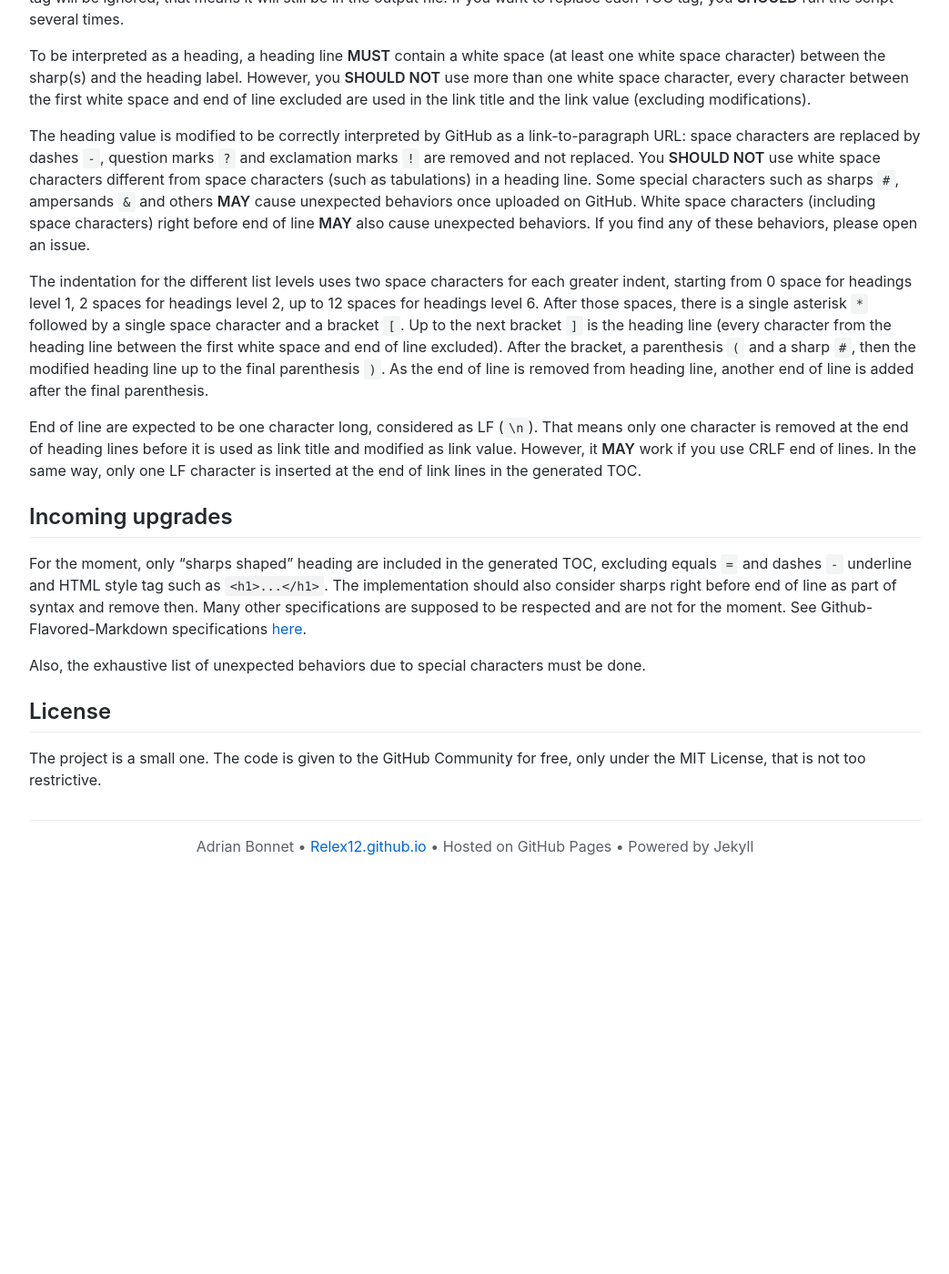
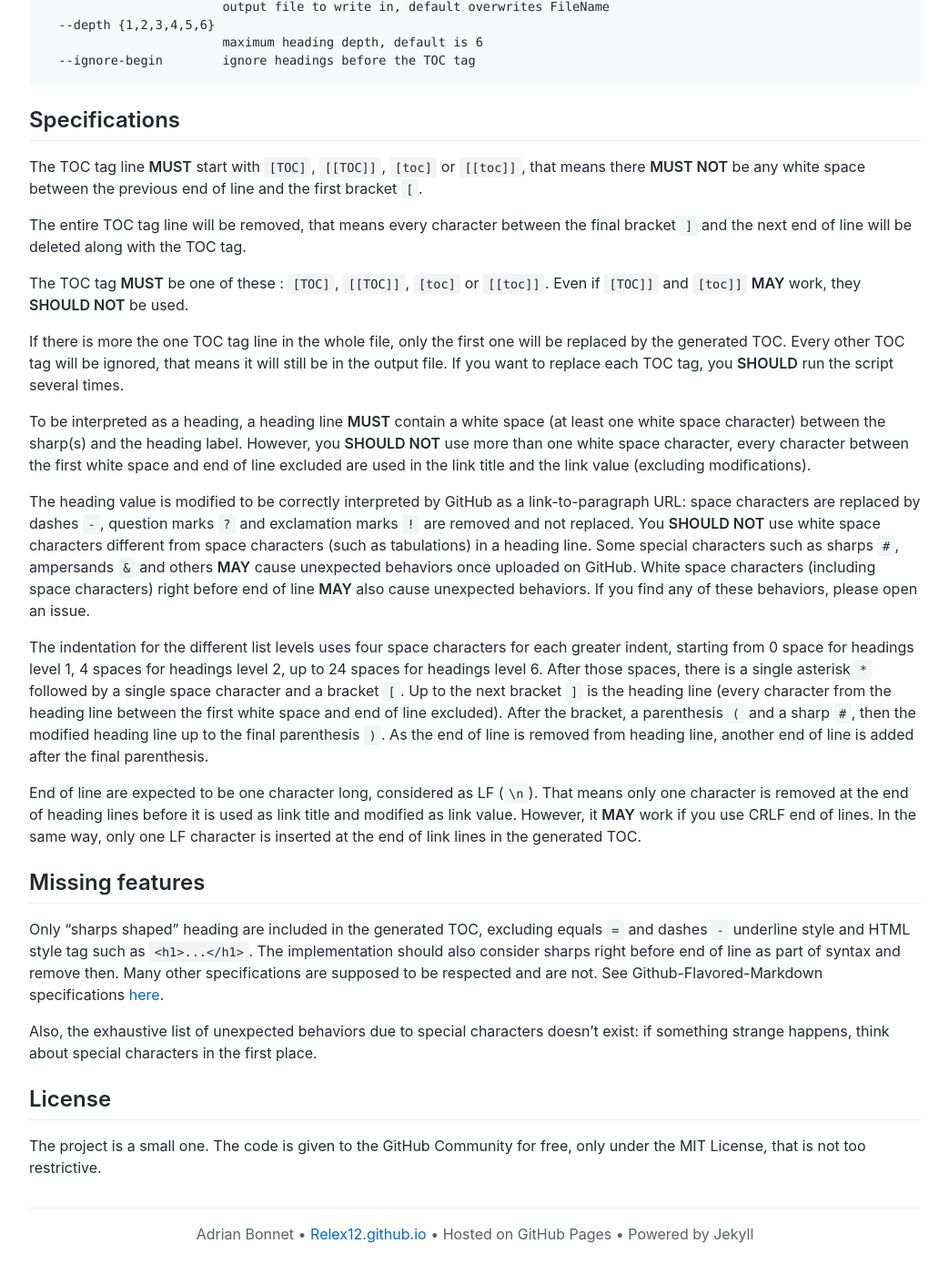
Before and after one commit to Relex12/Relex12.github.io, a Jekyll site: the page built from Markdown-Table-of-Contents.md, in a window 1280 px wide and 1400 px high, scrolled down 1869 px. Shown: the whole window at 91% size, without its empty margins (118-1161 px from the left). Built offline with Jekyll 4.4.1, drawn with Linux system fonts in a browser that asks for light colours; before the commit the page ends 2843 px from its top, so only the background shows below that; some of the changed text lies outside the part shown.

Commit message:
Update Lining-draw-fr, update Markdown-TOC and add Markdown-TOC-fr

```diff
--- a/Markdown-Table-of-Contents.md
+++ b/Markdown-Table-of-Contents.md
@@ -9,19 +9,27 @@
 
 ![](https://img.shields.io/badge/status-In_Progress-green) ![](https://img.shields.io/github/license/Relex12/Markdown-Table-of-Contents) ![](https://img.shields.io/github/repo-size/Relex12/Markdown-Table-of-Contents) ![](https://img.shields.io/github/languages/top/Relex12/Markdown-Table-of-Contents) ![](https://img.shields.io/github/last-commit/Relex12/Markdown-Table-of-Contents) ![](https://img.shields.io/github/stars/Relex12/Markdown-Table-of-Contents)
 
+
+
+Check out on GitHub:
+
+[![Markdown-Table-of-Contents](https://github-readme-stats.vercel.app/api/pin/?username=Relex12&repo=Markdown-Table-of-Contents)](https://github.com/Relex12/Markdown-Table-of-Contents)
+
+[Read in French.](https://relex12.github.io/fr/Markdown-Table-of-Contents)
+
 ---
 
 ## Summary
 
-* [Markdown-Table-of-Contents](#Markdown-Table-of-Contents)
-  * [Summary](#Summary)
-  * [What is it?](#What-is-it)
-  * [How does it work?](#How-does-it-work)
-  * [How to use it?](#How-to-use-it)
-  * [CLI arguments](#CLI-arguments)
-  * [Specifications](#Specifications)
-  * [Incoming  upgrades](#Incoming--upgrades)
-  * [License](#License)
+* [Markdown-Table-of-Contents](#markdown-table-of-contents)
+    * [Summary](#summary)
+    * [What is it?](#what-is-it)
+    * [How does it work?](#how-does-it-work)
+    * [How to use it?](#how-to-use-it)
+    * [CLI arguments](#cli-arguments)
+    * [Specifications](#specifications)
+    * [Missing features](#missing-features)
+    * [License](#license)
 
 <!-- table of contents created by Adrian Bonnet, see https://github.com/Relex12/Markdown-Table-of-Contents for more -->
 
@@ -80,15 +88,15 @@
 
 The heading value is modified to be correctly interpreted by GitHub as a link-to-paragraph URL: space characters are replaced by dashes `-`, question marks `?` and exclamation marks `!` are removed and not replaced. You **SHOULD NOT** use white space characters different from space characters (such as tabulations) in a heading line. Some special characters such as sharps `#`, ampersands `&` and others **MAY** cause unexpected behaviors once uploaded on GitHub. White space characters (including space characters) right before end of line **MAY** also cause unexpected behaviors. If you find any of these behaviors, please open an issue.
 
-The indentation for the different list levels uses two space characters for each greater indent, starting from 0 space for headings level 1, 2 spaces for headings level 2, up to 12 spaces for headings level 6. After those spaces, there is a single asterisk `*` followed by a single space character and a bracket `[`. Up to the next bracket `]` is the heading line (every character from the heading line between the first white space and end of line excluded). After the bracket, a parenthesis `(` and a sharp `#`, then the modified heading line up to the final parenthesis `)`. As the end of line is removed from heading line, another end of line is added after the final parenthesis.
+The indentation for the different list levels uses four space characters for each greater indent, starting from 0 space for headings level 1, 4 spaces for headings level 2, up to 24 spaces for headings level 6. After those spaces, there is a single asterisk `*` followed by a single space character and a bracket `[`. Up to the next bracket `]` is the heading line (every character from the heading line between the first white space and end of line excluded). After the bracket, a parenthesis `(` and a sharp `#`, then the modified heading line up to the final parenthesis `)`. As the end of line is removed from heading line, another end of line is added after the final parenthesis.
 
 End of line are expected to be one character long, considered as LF (`\n`). That means only one character is removed at the end of heading lines before it is used as link title and modified as link value. However, it **MAY** work if you use CRLF end of lines. In the same way, only one LF character is inserted at the end of link lines in the generated TOC.
 
-## Incoming  upgrades
+## Missing features
 
-For the moment, only "sharps shaped" heading are included in the generated TOC, excluding equals `=`  and dashes `-` underline and HTML style tag such as `<h1>...</h1>`. The implementation should also consider sharps right before end of line as part of syntax and remove then. Many other specifications are supposed to be respected and are not for the moment. See Github-Flavored-Markdown specifications [here](https://github.github.com/gfm).
+Only "sharps shaped" heading are included in the generated TOC, excluding equals `=`  and dashes `-` underline style and HTML style tag such as `<h1>...</h1>`. The implementation should also consider sharps right before end of line as part of syntax and remove then. Many other specifications are supposed to be respected and are not. See Github-Flavored-Markdown specifications [here](https://github.github.com/gfm).
 
-Also, the exhaustive list of unexpected behaviors due to special characters must be done.
+Also, the exhaustive list of unexpected behaviors due to special characters doesn't exist: if something strange happens, think about special characters in the first place.
 
 ## License
 
```
Also changed, not shown: other parts of Markdown-Table-of-Contents.md (+2 -2 lines), Lining-draw-fr.md (+2 -2 lines), Markdown-Table-of-Contents-fr.md (added, +103 -0 lines).
